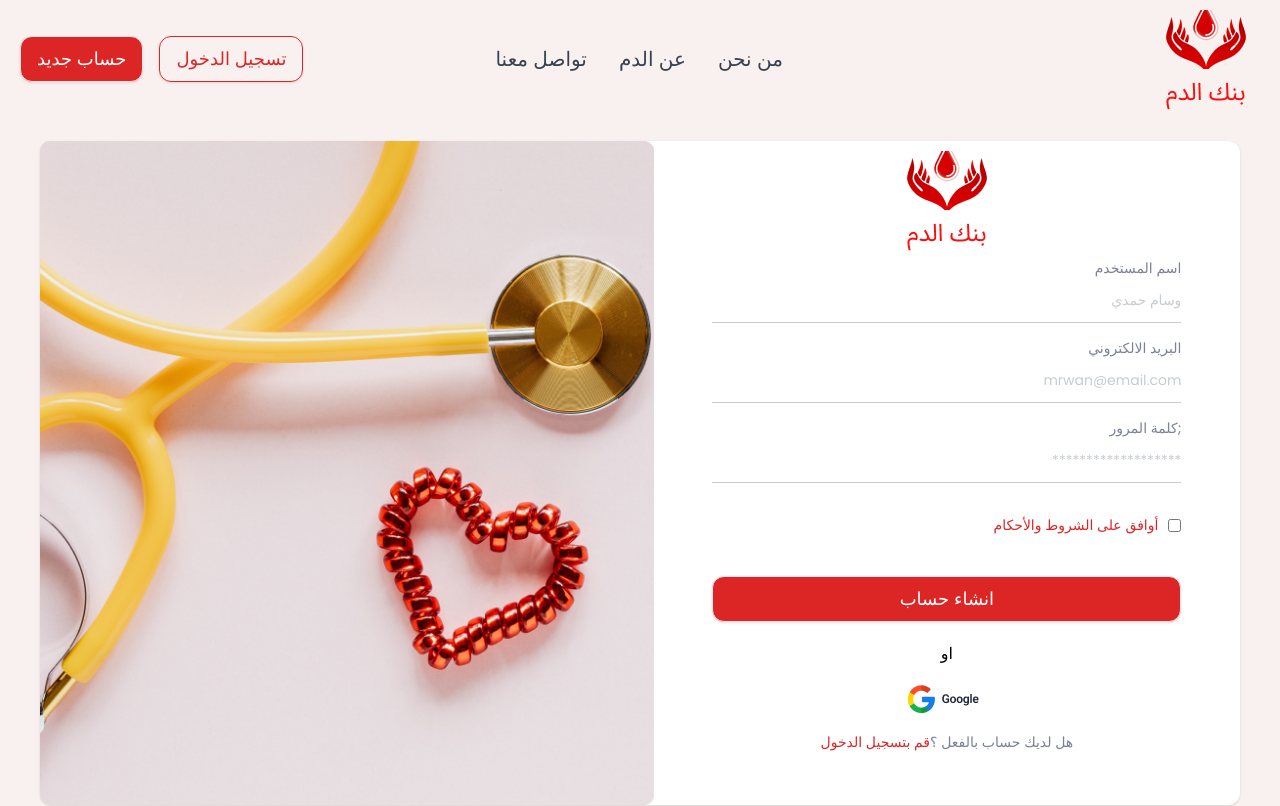
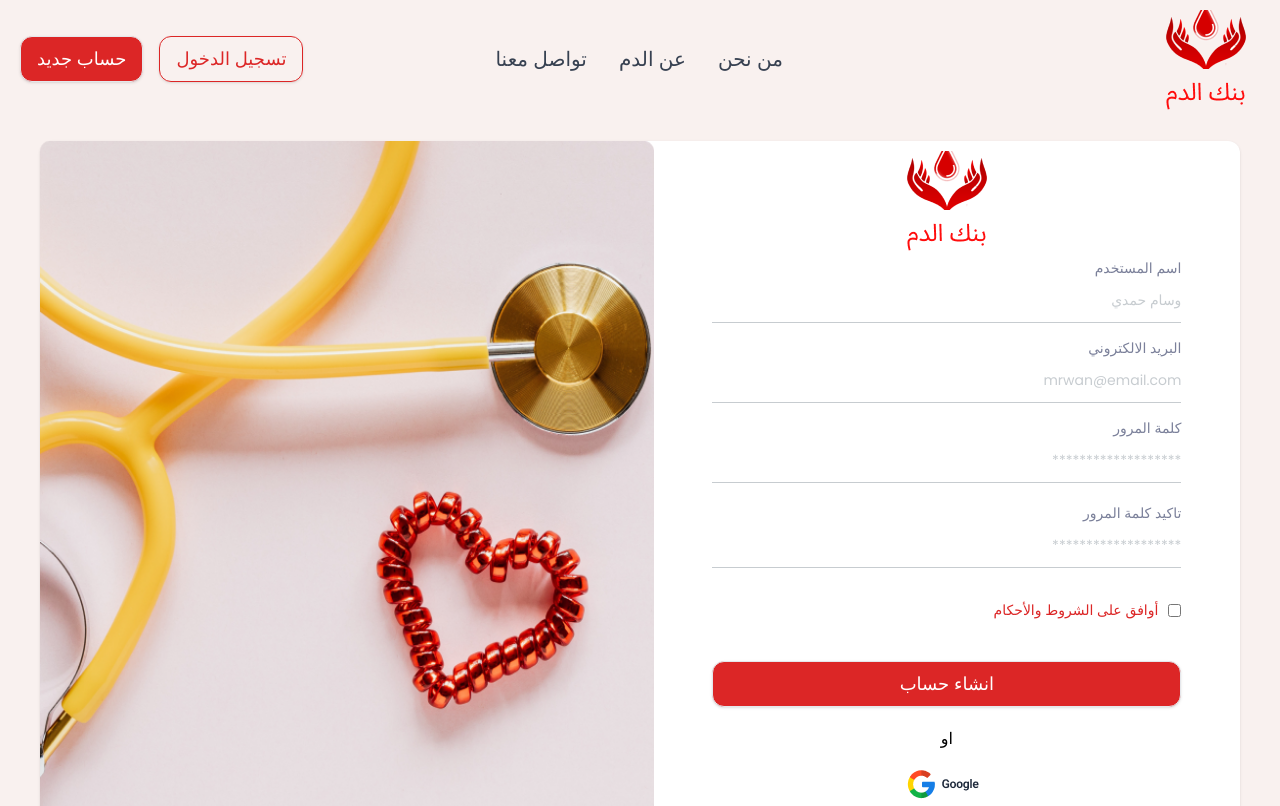
Before and after one commit to 1FaresKhalil/bloodBank, a React (Create React App) app in the folder Frontend/: page /sign-up in a window 1280 px wide. Shown: the top 806 px of the page. Built offline with nearby package versions, Linux system fonts and the light colour scheme.

Commit message:
Two bining State to input

```diff
--- a/Frontend/src/Components/Pages/SignUp.js
+++ b/Frontend/src/Components/Pages/SignUp.js
@@ -1,4 +1,4 @@
-import { useEffect } from "react";
+import { useEffect, useState } from "react";
 import AOS from "aos";
 import "aos/dist/aos.css";
 import { Link } from "react-router-dom";
@@ -8,7 +8,24 @@ import Logo from "../../Assets/images/Logo.png";
 import GoogleIcon from "../../Assets/images/google-ic.png";
 import SignImg from "../../Assets/images/sign-img.png";
 import InputLine from "../UI/InputLine";
+
 const SignUp = () => {
+  const [enteredEmail, setEnteredEmail] = useState("");
+  const [enteredPassword, setEnteredPassword] = useState("");
+  const [enteredConfrimPassword, setEnteredConfirmPassword] = useState("");
+  const [enteredUser, setEnteredUser] = useState("");
+  const userHandler = (event) => {
+    setEnteredUser(event.target.value);
+  };
+  const emailHandler = (event) => {
+    setEnteredEmail(event.target.value);
+  };
+  const passwordHandler = (event) => {
+    setEnteredPassword(event.target.value);
+  };
+  const confirmPasswordHandler = (event) => {
+    setEnteredConfirmPassword(event.target.value);
+  };
   useEffect(() => {
     AOS.init({
       duration: 2000,
@@ -33,8 +50,10 @@ const SignUp = () => {
           <div className="w-4/5 mx-auto">
             <div className="flex flex-col">
               <InputLine
+                onChange={userHandler}
                 label="اسم المستخدم"
                 input={{
+                  value: enteredUser,
                   placeholder: "وسام حمدي",
                   id: "user",
                   type: "text",
@@ -44,8 +63,10 @@ const SignUp = () => {
             </div>
             <div className="flex flex-col py-[15px]">
               <InputLine
+                onChange={emailHandler}
                 label="البريد الالكتروني"
                 input={{
+                  value: enteredEmail,
                   placeholder: "mrwan@email.com",
                   id: "mail",
                   type: "mail",
@@ -55,12 +76,27 @@ const SignUp = () => {
             </div>
             <div className="flex flex-col">
               <InputLine
-                label=";كلمة المرور"
+                onChange={passwordHandler}
+                label="كلمة المرور"
                 input={{
+                  value: enteredPassword,
                   placeholder: "*******************",
                   id: "pass",
                   type: "password",
                   name: "pass",
+                }}
+              />
+            </div>
+            <div className="flex flex-col pt-5">
+              <InputLine
+                onChange={confirmPasswordHandler}
+                label=" تاكيد كلمة المرور"
+                input={{
+                  value: enteredConfrimPassword,
+                  placeholder: "*******************",
+                  id: "confrim_pass",
+                  type: "password",
+                  name: "confrim_pass",
                 }}
               />
             </div>
--- a/Frontend/src/Components/UI/InputLine.js
+++ b/Frontend/src/Components/UI/InputLine.js
@@ -11,6 +11,7 @@ const InputLine = (props) => {
         {props.label}
       </label>
       <input
+        onChange={props.onChange}
         className="pb-[11px] border-b border-[#C7CCD0] placeholder:text-[#C7CCD0] focus:outline-none text-[14px]"
         {...props.input}
       />
```
